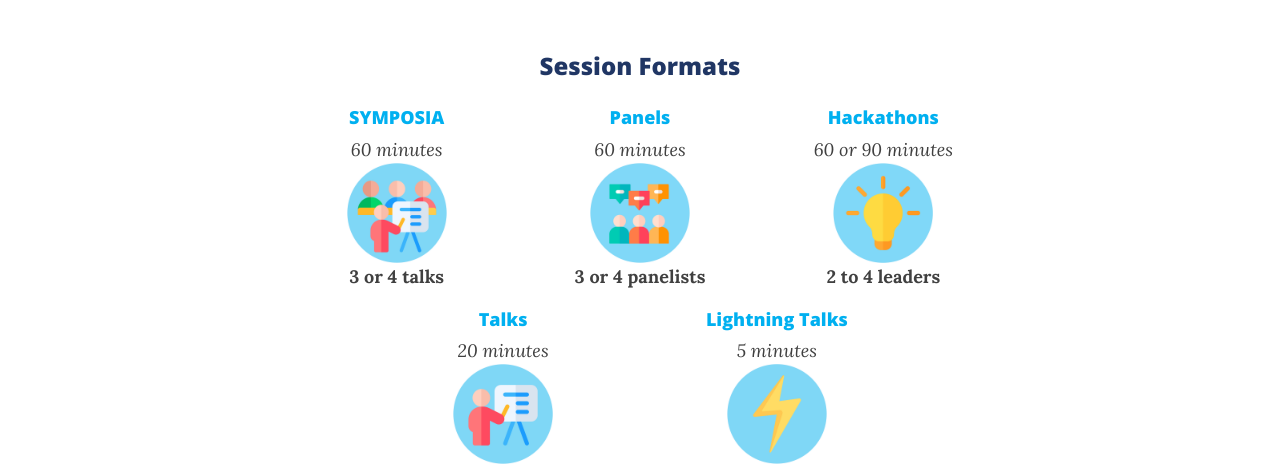
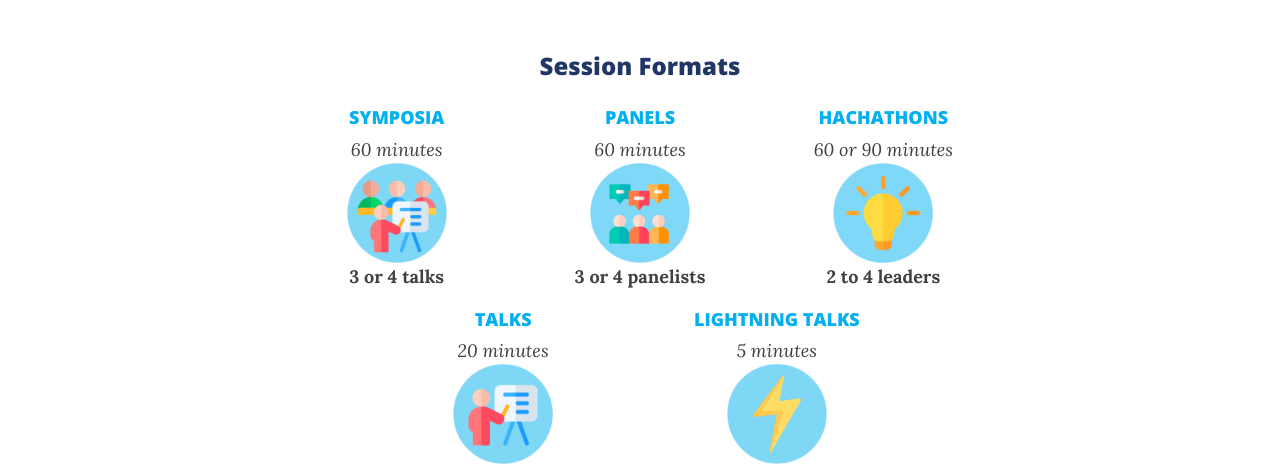
Before and after one commit to bigteamscienceconference/bigteamscienceconference.github.io, a Jekyll site: the page built from index.md, in a window 1280 px wide and 900 px high, scrolled down 2772 px. Shown: the part 155-621 px from the top of the window. Built offline with Jekyll 4.4.1, drawn with Linux system fonts in a browser that asks for light colours; nearby versions of some CDN libraries; comment, search, counter and statistics services are not loaded.

Commit message:
Update index.md

```diff
--- a/index.md
+++ b/index.md
@@ -139,13 +139,13 @@ The conference will feature symposia, panel sessions, hackathons, talks, and soc
         <b>3 or 4 talks</b> <br>
       </div>
       <div class="col-sm-4 col-xs-6" align="center">
-        <h4>Panels</h4>
+        <h4>PANELS</h4>
         <i>60 minutes</i><br>
         <img src="/assets/img/panel.png" alt="panel" width="100" height="100"><br>
         <b>3 or 4 panelists</b><br>
       </div>
       <div class="col-sm-4 col-xs-6" align="center">
-        <h4>Hackathons</h4>
+        <h4>HACHATHONS</h4>
         <i>60 or 90 minutes</i><br>
         <img src="/assets/img/hackathon.png" alt="hackathon" width="100" height="100"><br>
         <b>2 to 4 leaders</b><br>
@@ -155,12 +155,12 @@ The conference will feature symposia, panel sessions, hackathons, talks, and soc
       <div class="col-sm-1" align="center">
       </div>
       <div class="col-sm-4 col-xs-6" align="center">
-        <h4>Talks</h4>
+        <h4>TALKS</h4>
         <i>20 minutes</i><br>
         <img src="/assets/img/talk.png" alt="talk" width="100" height="100"><br>
       </div>
       <div class="col-sm-4 col-xs-6" align="center">
-        <h4>Lightning Talks</h4>
+        <h4>LIGHTNING TALKS</h4>
         <i>5 minutes</i><br>
         <img src="/assets/img/lightning.png" alt="lightning talk" width="100" height="100"><br>
       </div>
```
